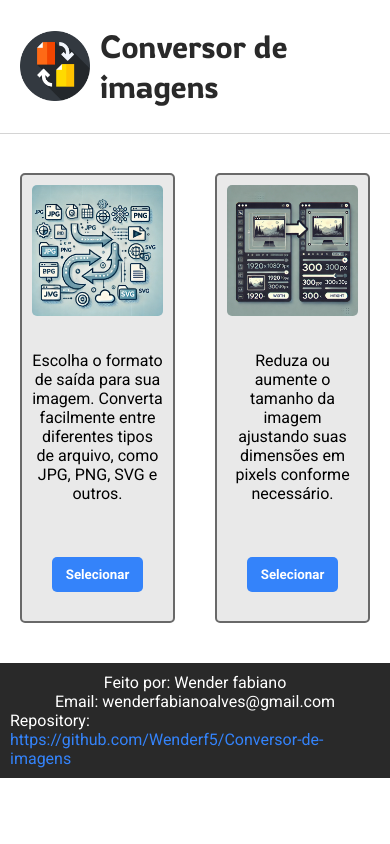
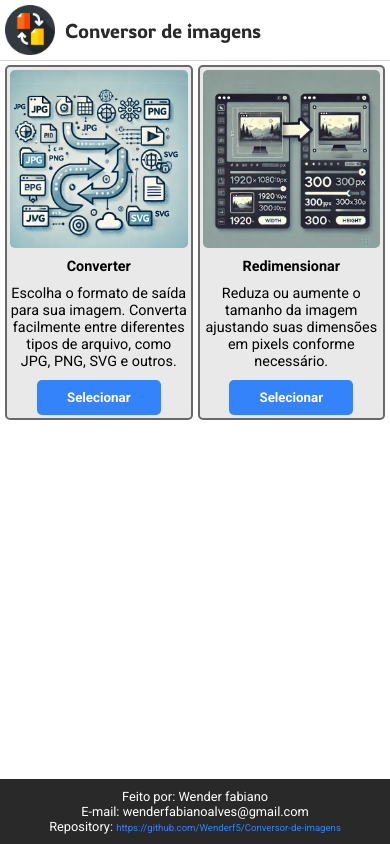
Before and after one commit to Wenderf5/Conversor-de-imagens, a React (Vite) app in the folder front-end/: page / in a window 390 px wide. Built offline with nearby package versions, Linux system fonts and the light colour scheme.

Commit message:
feat: responsive home page

```diff
--- a/front-end/src/App.tsx
+++ b/front-end/src/App.tsx
@@ -1,4 +1,3 @@
-import './App.css';
 import { Outlet } from 'react-router';
 
 export function App() {
--- a/front-end/src/components/Footer/index.module.css
+++ b/front-end/src/components/Footer/index.module.css
@@ -1,4 +1,6 @@
 .footer {
+    position: absolute;
+    bottom: 0px;
     width: 100%;
     padding: 10px;
     display: flex;
@@ -18,3 +20,45 @@
     text-decoration: none;
     color: #3483fa;
 }
+
+
+@media (min-width: 481px) and (max-width: 1024px) {
+    .footer p {
+        margin: 0%;
+        font-size: 0.9em;
+    }
+
+
+    .footer a {
+        text-decoration: none;
+        color: #3483fa;
+        font-size: 0.9em;
+    }
+}
+
+@media (max-width: 480px) {
+    .footer {
+        position: absolute;
+        bottom: 0px;
+        width: 100%;
+        padding: 10px;
+        display: flex;
+        flex-direction: column;
+        align-items: center;
+        justify-content: center;
+        color: white;
+        background-color: #292929;
+    }
+
+    .footer p {
+        margin: 0%;
+        font-size: 0.8em;
+    }
+
+
+    .footer a {
+        text-decoration: none;
+        color: #3483fa;
+        font-size: 0.75em;
+    }
+}
--- a/front-end/src/components/Footer/index.tsx
+++ b/front-end/src/components/Footer/index.tsx
@@ -4,7 +4,7 @@ export function Footer() {
     return (
         <footer className={style.footer}>
             <p>Feito por: Wender fabiano</p>
-            <p>Email: wenderfabianoalves@gmail.com</p>
+            <p>E-mail: wenderfabianoalves@gmail.com</p>
             <p>Repository: <a href="https://github.com/Wenderf5/Conversor-de-imagens" target='_blank'>https://github.com/Wenderf5/Conversor-de-imagens</a></p>
         </footer>
     )
--- a/front-end/src/components/NavBar/index.module.css
+++ b/front-end/src/components/NavBar/index.module.css
@@ -6,12 +6,11 @@
     align-items: center;
     box-shadow: 0px 0px 1px black;
     gap: 10px;
-    padding: 5px 20px;
+    padding: 10px 10px;
 }
 
 .header img {
     width: 70px;
-    height: 70px;
 }
 
 .header h1 {
@@ -20,3 +19,50 @@
     font-style: normal;
     color: #292929;
 }
+
+
+@media (min-width: 481px) and (max-width: 1024px) {
+    .header {
+        width: 100%;
+        display: flex;
+        align-items: center;
+        box-shadow: 0px 0px 1px black;
+        gap: 10px;
+        padding: 5px 5px;
+    }
+
+    .header img {
+        width: 50px;
+    }
+
+    .header h1 {
+        font-family: "Rowdies", serif;
+        font-weight: 300;
+        font-style: normal;
+        color: #292929;
+        font-size: 25px;
+    }
+}
+
+@media (max-width: 480px) {
+    .header {
+        width: 100%;
+        display: flex;
+        align-items: center;
+        box-shadow: 0px 0px 1px black;
+        gap: 10px;
+        padding: 5px 5px;
+    }
+
+    .header img {
+        width: 50px;
+    }
+
+    .header h1 {
+        font-family: "Rowdies", serif;
+        font-weight: 300;
+        font-style: normal;
+        color: #292929;
+        font-size: 20px;
+    }
+}
--- a/front-end/src/App.css
+++ b/front-end/src/index.css
@@ -2,6 +2,7 @@
 
 * {
   box-sizing: border-box;
+  margin: 0px;
 }
 
 *:focus {
@@ -9,7 +10,7 @@
 }
 
 body {
-  font-family: "Roboto", serif;
   margin: 0%;
   padding: 0%;
+  font-family: "Roboto", serif;
 }
--- a/front-end/src/main.tsx
+++ b/front-end/src/main.tsx
@@ -1,3 +1,4 @@
+import './index.css';
 import { StrictMode } from 'react';
 import { createRoot } from 'react-dom/client';
 import { RouterProvider } from 'react-router';
--- a/front-end/src/pages/Convert/index.module.css
+++ b/front-end/src/pages/Convert/index.module.css
@@ -1,6 +1,4 @@
 .main {
-    width: 100vw;
-    height: 100vh;
     display: flex;
     align-items: center;
     justify-content: center;
--- a/front-end/src/pages/Convert/index.tsx
+++ b/front-end/src/pages/Convert/index.tsx
@@ -2,9 +2,13 @@ import style from './index.module.css';
 
 //Components
 import { Option } from './_components/Option';
+import { Footer } from '../../components/Footer';
+import { NavBar } from '../../components/NavBar';
 
 export function Convert() {
     return (
+        <>
+            <NavBar />
             <main className={style.main}>
                 <section className={style.default_container}>
                     <form action="" method="post" className={style.form}>
@@ -33,5 +37,7 @@ export function Convert() {
                     </form>
                 </section>
             </main>
+            <Footer />
+        </>
     )
 }
--- a/front-end/src/pages/Home/_components/Option/index.module.css
+++ b/front-end/src/pages/Home/_components/Option/index.module.css
@@ -1,8 +1,8 @@
 @import url('https://fonts.googleapis.com/css2?family=Roboto:ital,wght@0,100;0,300;0,400;0,500;0,700;0,900;1,100;1,300;1,400;1,500;1,700;1,900&display=swap');
 
 .option {
-    width: 300px;
-    height: 450px;
+    width: 310px;
+    min-height: 400px;
     display: flex;
     flex-direction: column;
     align-items: center;
@@ -11,7 +11,7 @@
     border-radius: 5px;
     background-color: rgb(233, 233, 233);
     padding: 10px;
-    margin: 20px;
+    gap: 10px;
 }
 
 .option img {
@@ -23,8 +23,13 @@
     display: flex;
     flex-direction: column;
     align-items: center;
-    justify-content: space-around;
+    justify-content: space-between;
     flex-grow: 1;
+    gap: 10px;
+}
+
+.description h1 {
+    font-size: 1rem;
 }
 
 .description p {
@@ -47,3 +52,48 @@
 .description button:hover {
     background-color: #1c60c6;
 }
+
+@media (min-width: 481px) and (max-width: 1024px) {
+
+    .description h1 {
+        font-size: 1rem;
+    }
+
+    .description p {
+        font-family: "Roboto", serif;
+        font-size: 0.9rem;
+    }
+}
+
+@media (max-width: 480px) {
+    .option {
+        width: 310px;
+        min-height: 300px;
+        display: flex;
+        flex-direction: column;
+        align-items: center;
+        text-align: center;
+        border: 2px rgb(105, 105, 105) solid;
+        border-radius: 5px;
+        background-color: rgb(233, 233, 233);
+        padding: 3px;
+        gap: 10px;
+    }
+
+    .description {
+        display: flex;
+        flex-direction: column;
+        align-items: center;
+        justify-content: space-between;
+        gap: 10px;
+    }
+
+    .description h1 {
+        font-size: 0.9rem;
+    }
+
+    .description p {
+        font-family: "Roboto", serif;
+        font-size: 0.9rem;
+    }
+}
--- a/front-end/src/pages/Home/_components/Option/index.tsx
+++ b/front-end/src/pages/Home/_components/Option/index.tsx
@@ -2,14 +2,16 @@ import style from './index.module.css';
 
 interface props {
     image: string,
+    title: string,
     label: string
 }
 
-export function Option({ image, label }: props) {
+export function Option({ image, title, label }: props) {
     return (
         <div className={style.option}>
             <img src={image} alt="" />
             <div className={style.description}>
+                <h1>{title}</h1>
                 <p>{label}</p>
                 <button>Selecionar</button>
             </div>
--- a/front-end/src/pages/Home/index.module.css
+++ b/front-end/src/pages/Home/index.module.css
@@ -1,6 +1,13 @@
 .main {
-    height: 530px;
+    padding: 10px;
     display: flex;
-    align-items: center;
-    justify-content: center;
+    gap: 10px;
 }
+
+@media (max-width: 480px) {
+    .main {
+        padding: 5px;
+        display: flex;
+        gap: 5px;
+    }
+}
--- a/front-end/src/pages/Home/index.tsx
+++ b/front-end/src/pages/Home/index.tsx
@@ -16,10 +16,12 @@ export function Home() {
             <main className={style.main}>
                 <Option
                     image={convert_option_img}
+                    title='Converter'
                     label='Escolha o formato de saída para sua imagem. Converta facilmente entre diferentes tipos de arquivo, como JPG, PNG, SVG e outros.'
                 />
                 <Option
                     image={resize_option_img}
+                    title='Redimensionar'
                     label='Reduza ou aumente o tamanho da imagem ajustando suas dimensões em pixels conforme necessário.'
                 />
             </main>
```
Lines whose indentation alone changed are shown as unchanged.
